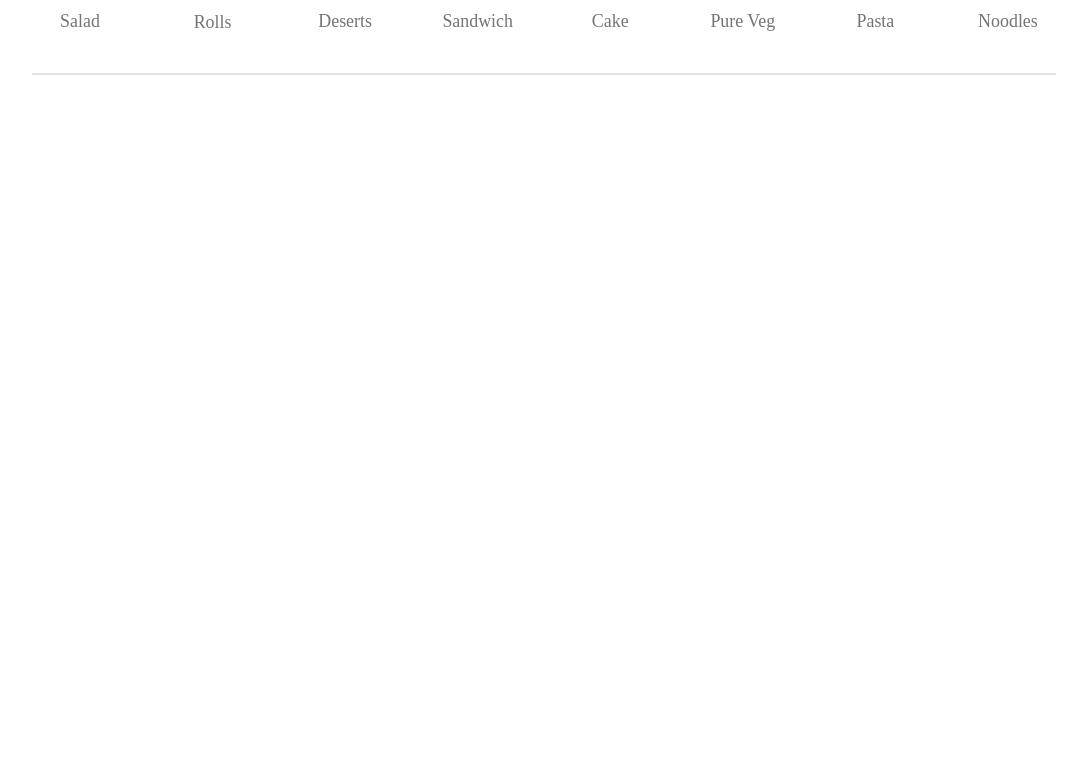
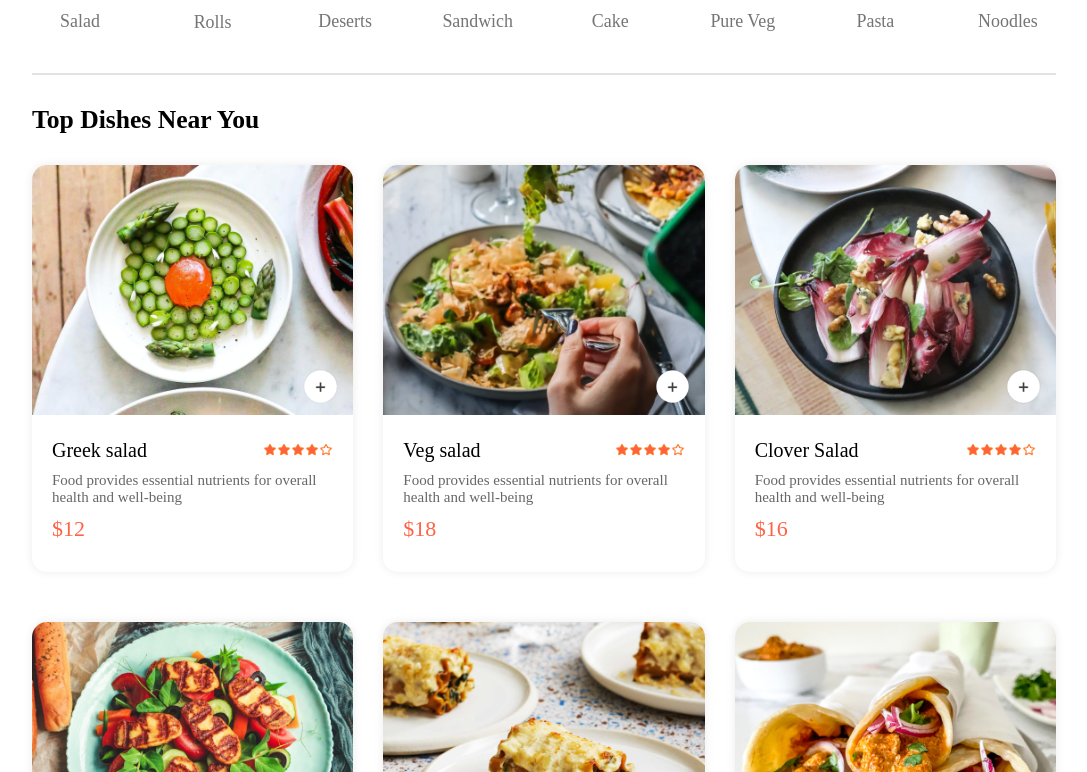
Before and after one commit to ajaymakireddy/food-delivery-app, a React (Vite) app: page / in a window 1280 px wide. Shown: the part 808-1580 px from the top of the page, without its empty margins (96-1183 px from the left). Before the commit the page ends 883 px from the top, so only its background shows below. Built offline with nearby package versions, Linux system fonts and the light colour scheme.

Commit message:
Completed Display Items

```diff
--- /dev/null
+++ b/src/components/fooddisplay/FoodDisplay.css
@@ -0,0 +1,16 @@
+.food-display {
+  margin-top: 30px;
+}
+
+.food-display h2 {
+  font-weight: 600;
+  font-size: max(2vw, 24px);
+}
+
+.food-display-list {
+  display: grid;
+  grid-template-columns: repeat(auto-fill, minmax(240px, 1fr));
+  margin-top: 30px;
+  gap: 30px;
+  row-gap: 50px;
+}
--- /dev/null
+++ b/src/components/fooddisplay/FoodDisplay.jsx
@@ -0,0 +1,31 @@
+import { useContext } from "react";
+import "./FoodDisplay.css";
+import { StoreContext } from "../../context/StoreContext";
+import FoodItem from "../fooditem/FoodItem";
+
+const FoodDisplay = () => {
+  const { food_list } = useContext(StoreContext);
+  return (
+    <>
+      <div className="food-display">
+        <h2>Top Dishes Near You</h2>
+        <div className="food-display-list">
+          {food_list.map((item, index) => {
+            return (
+              <FoodItem
+                key={index}
+                id={item._id}
+                name={item.name}
+                description={item.description}
+                image={item.image}
+                price={item.price}
+              />
+            );
+          })}
+        </div>
+      </div>
+    </>
+  );
+};
+
+export default FoodDisplay;
--- /dev/null
+++ b/src/components/fooditem/FoodItem.css
@@ -0,0 +1,74 @@
+.food-item {
+  width: 100%;
+  border-radius: 15px;
+  margin: auto;
+  box-shadow: 0px 0px 10px #00000015;
+  transition: 0.3s;
+  animation: fadeIn 1s;
+}
+
+.food-item-image {
+  width: 100%;
+  border-radius: 15px 15px 0px 0px;
+}
+
+.food-item-info {
+  padding: 20px;
+}
+
+.food-item-name-rating {
+  display: flex;
+  justify-content: space-between;
+  align-items: center;
+  margin-bottom: 10px;
+}
+
+.food-item-name-rating p {
+  font-size: 20px;
+  font-weight: 500;
+}
+
+.food-item-name-rating img {
+  width: 70px;
+}
+
+.food-item-desc {
+  color: #676767;
+  font-size: 15px;
+}
+
+.food-item-price {
+  color: tomato;
+  font-size: 22px;
+  font-weight: 500;
+  margin: 10px 0px;
+}
+
+.food-item-img-container {
+  position: relative;
+}
+
+.food-item-img-container .add {
+  width: 35px;
+  position: absolute;
+  bottom: 15px;
+  right: 15px;
+  cursor: pointer;
+  border-radius: 50%;
+}
+
+.food-item-counter {
+  position: absolute;
+  bottom: 15px;
+  right: 15px;
+  display: flex;
+  align-items: center;
+  gap: 10px;
+  padding: 6px;
+  border-radius: 50px;
+  background-color: white;
+}
+
+.food-item-counter img {
+  width: 30px;
+}
--- /dev/null
+++ b/src/components/fooditem/FoodItem.jsx
@@ -0,0 +1,50 @@
+import { useContext, useState } from "react";
+import { assets } from "../../assets/assets";
+import "./FoodItem.css";
+import { StoreContext } from "../../context/StoreContext";
+
+const FoodItem = ({ id, image, description, name, price }) => {
+  const { cartItems, setCartItems, removeFromCart, addToCart } =
+    useContext(StoreContext);
+
+  return (
+    <>
+      <div className="food-item">
+        <div className="food-item-img-container">
+          <img className="food-item-image" src={image} alt="" />
+          {!cartItems[id] ? (
+            <img
+              className="add"
+              src={assets.add_icon_white}
+              onClick={() => addToCart(id)}
+            />
+          ) : (
+            <div className="food-item-counter">
+              <img
+                src={assets.remove_icon_red}
+                alt=""
+                onClick={() => removeFromCart(id)}
+              />
+              <p>{cartItems[id]}</p>
+              <img
+                src={assets.add_icon_green}
+                alt=""
+                onClick={() => addToCart(id)}
+              />
+            </div>
+          )}
+        </div>
+        <div className="food-item-info">
+          <div className="food-item-name-rating">
+            <p>{name}</p>
+            <img src={assets.rating_starts} alt="" />
+          </div>
+          <p className="food-item-desc">{description}</p>
+          <p className="food-item-price">${price}</p>
+        </div>
+      </div>
+    </>
+  );
+};
+
+export default FoodItem;
--- /dev/null
+++ b/src/context/StoreContext.jsx
@@ -0,0 +1,39 @@
+import { createContext, useContext, useEffect, useState } from "react";
+import { food_list } from "../assets/assets";
+
+export const StoreContext = createContext("");
+
+const StoreContextProvider = (props) => {
+  const [cartItems, setCartItems] = useState({});
+
+  const addToCart = (itemId) => {
+    if (!cartItems[itemId]) {
+      setCartItems((prev) => ({ ...prev, [itemId]: 1 }));
+    } else {
+      setCartItems((prev) => ({ ...prev, [itemId]: prev[itemId] + 1 }));
+    }
+  };
+
+  const removeFromCart = () => {
+    setCartItems((prev) => ({ ...prev, [itemId]: prev[itemId] - 1 }));
+  };
+
+  useEffect(() => {
+    console.log(cartItems);
+  }, [cartItems]);
+  const contextValue = {
+    food_list,
+    cartItems,
+    setCartItems,
+    addToCart,
+    removeFromCart,
+  };
+
+  return (
+    <StoreContext.Provider value={contextValue}>
+      {props.children}
+    </StoreContext.Provider>
+  );
+};
+
+export default StoreContextProvider;
--- a/src/main.jsx
+++ b/src/main.jsx
@@ -3,9 +3,12 @@
 import "./index.css";
 import App from "./App.jsx";
 import { BrowserRouter } from "react-router-dom";
+import StoreContextProvider from "./context/StoreContext.jsx";
 
 createRoot(document.getElementById("root")).render(
   <BrowserRouter>
-    <App />
+    <StoreContextProvider>
+      <App />
+    </StoreContextProvider>
   </BrowserRouter>
 );
--- a/src/pages/home/Home.jsx
+++ b/src/pages/home/Home.jsx
@@ -2,6 +2,7 @@
 import ExploreMenu from "../../components/exploermenu/ExploreMenu";
 import Header from "../../components/header/Header";
 import "./Home.css";
+import FoodDisplay from "../../components/fooddisplay/FoodDisplay";
 
 const Home = () => {
   const [category, setCategory] = useState("All");
@@ -11,6 +12,7 @@
       <div>
         <Header />
         <ExploreMenu category={category} setCategory={setCategory} />
+        <FoodDisplay />
       </div>
     </>
   );
```
